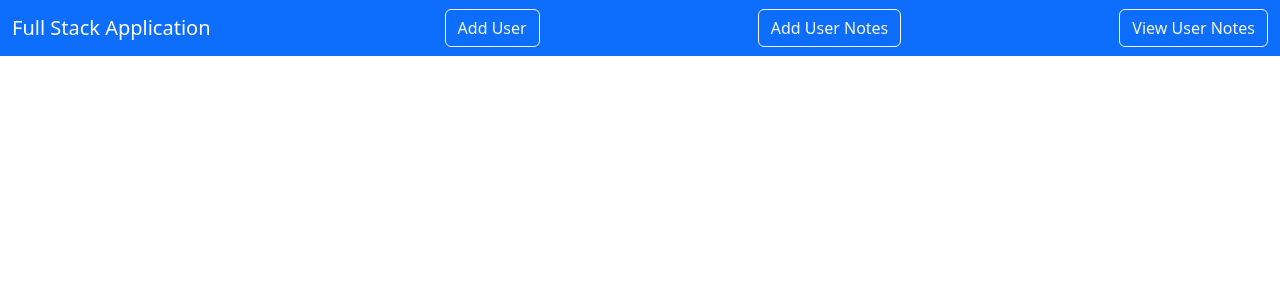
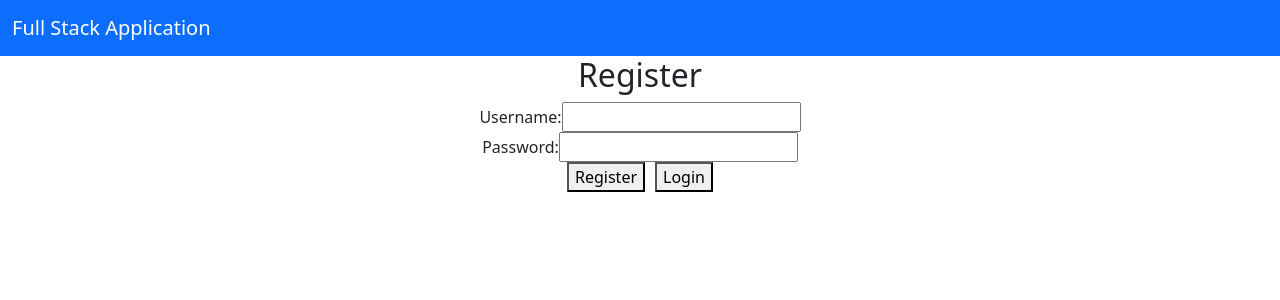
Before and after one commit to lovrocvitas2020/fullstack-front, a React (Create React App) app: page /register in a window 1280 px wide. Shown: the top 300 px of the page. Built offline with nearby package versions, Linux system fonts and the light colour scheme.

Commit message:
modifications 25 1 2025

```diff
--- a/src/App.js
+++ b/src/App.js
@@ -8,6 +8,8 @@ import EditUser from "./users/EditUser";
 import ViewUser from "./users/ViewUser";
 import ViewUserNotes from './users/ViewUserNotes';
 import AddUserNotes from './users/AddUserNotes';
+import Login from './pages/Login';
+import Register from './pages/Register';
 
 function App() {
   return (
@@ -16,12 +18,15 @@ function App() {
     <Navbar/>
 
     <Routes>
-          <Route exact path="/" element={<Home />} />
+          <Route exact path="/" element={<Login />} />
           <Route exact path="/adduser" element={<AddUser />} />
           <Route exact path="/edituser/:id" element={<EditUser />} />
           <Route exact path="/viewuser/:id" element={<ViewUser />} />
           <Route exact path="viewusernotes" element={<ViewUserNotes/>} />
           <Route exact path="/addusernotes" element={<AddUserNotes />} />
+          <Route exact path="/login" element={<Login />} />
+          <Route exact path="/register" element={<Register />} />
+          <Route exact path="/home" element={<Home />} />
         </Routes>
 
     </Router>
--- a/src/layout/Navbar.js
+++ b/src/layout/Navbar.js
@@ -1,14 +1,14 @@
-import React from 'react'
+import React from 'react';
 import { Link } from "react-router-dom";
 
 export default function Navbar() {
   return (
     <div>
-
       <nav className="navbar navbar-expand-lg navbar-dark bg-primary">
         <div className="container-fluid">
           <a className="navbar-brand" href="#">
-                Full Stack Application</a>
+            Full Stack Application
+          </a>
           <button
             className="navbar-toggler"
             type="button"
@@ -18,24 +18,15 @@ export default function Navbar() {
             aria-expanded="false"
             aria-label="Toggle navigation"
           >
-
             <span className="navbar-toggler-icon"></span>
           </button>
+          <div className="collapse navbar-collapse" id="navbarSupportedContent">
+            <ul className="navbar-nav me-auto mb-2 mb-lg-0">
+            </ul>
+          </div>
 
-    <Link className="btn btn-outline-light" to="/adduser">
-            Add User
-    </Link>
-
-    <Link className="btn btn-outline-light" to="/addusernotes">
-           Add User Notes
-    </Link>
-
-    <Link className="btn btn-outline-light" to="/viewusernotes">
-           View User Notes
-    </Link>
         </div>
       </nav>
-
     </div>
-  )
+  );
 }
--- /dev/null
+++ b/src/pages/Login.js
@@ -0,0 +1,59 @@
+import React, { useState } from 'react';
+import { useNavigate } from 'react-router-dom';
+import axios from 'axios';
+
+const Login = () => {
+  const [username, setUsername] = useState('');
+  const [password, setPassword] = useState('');
+  const navigate = useNavigate();
+
+  const handleSubmit = async (e) => {
+    e.preventDefault();
+    try {
+      const response = await axios.post("http://localhost:8080/login", { username, password });
+      if (response.status === 200) {
+        navigate('/home');
+      }
+    } catch (error) {
+      console.error('Login failed:', error);
+    }
+  };
+
+  const handleRegister = () => {
+    navigate('/register'); // Navigate to register page
+  };
+
+  return (
+    <div>
+      <h2>Login</h2>
+      <form onSubmit={handleSubmit}>
+        <div>
+          <label htmlFor="username">Username:</label>
+          <input
+            type="text"
+            id="username"
+            value={username}
+            onChange={(e) => setUsername(e.target.value)}
+            required
+          />
+        </div>
+        <div>
+          <label htmlFor="password">Password:</label>
+          <input
+            type="password"
+            id="password"
+            value={password}
+            onChange={(e) => setPassword(e.target.value)}
+            required
+          />
+        </div>
+        <div>
+          <button type="submit">Login</button>
+          <button type="button" onClick={handleRegister} style={{ marginLeft: '10px' }}>Register</button> {/* Add button to navigate to register page */}
+        </div>
+      </form>
+    </div>
+  );
+};
+
+export default Login;
--- /dev/null
+++ b/src/pages/Register.js
@@ -0,0 +1,65 @@
+import React, { useState } from 'react';
+import { useNavigate } from 'react-router-dom';
+import axios from 'axios';
+
+const Register = () => {
+  const [username, setUsername] = useState('');
+  const [password, setPassword] = useState('');
+  const [successMessage, setSuccessMessage] = useState('');
+  const navigate = useNavigate();
+
+  const handleSubmit = async (e) => {
+    e.preventDefault();
+    console.log("Form submitted"); // Log form submission
+    try {
+      const response = await axios.post("http://localhost:8080/register", { username, password });
+      if (response.status === 200) {
+        console.log("Registration successful");
+        setSuccessMessage('Registration successful!'); // Set success message
+        navigate('/home'); // Redirect to home page
+      }
+    } catch (error) {
+      console.error('Registration failed:', error);
+      setSuccessMessage('Registration failed. Please try again.');
+    }
+  };
+
+  const handleLogin = () => {
+    navigate('/login'); // Navigate to login page
+  };
+
+  return (
+    <div>
+      <h2>Register</h2>
+      <form onSubmit={handleSubmit}>
+        <div>
+          <label htmlFor="username">Username:</label>
+          <input
+            type="text"
+            id="username"
+            value={username}
+            onChange={(e) => setUsername(e.target.value)}
+            required
+          />
+        </div>
+        <div>
+          <label htmlFor="password">Password:</label>
+          <input
+            type="password"
+            id="password"
+            value={password}
+            onChange={(e) => setPassword(e.target.value)}
+            required
+          />
+        </div>
+        <div>
+          <button type="submit">Register</button>
+          <button type="button" onClick={handleLogin} style={{ marginLeft: '10px' }}>Login</button> {/* Add button to navigate to login page */}
+        </div>
+      </form>
+      {successMessage && <p>{successMessage}</p>} {/* Display success message */}
+    </div>
+  );
+};
+
+export default Register;
--- a/src/users/AddUser.js
+++ b/src/users/AddUser.js
@@ -20,7 +20,7 @@ export default function AddUser() {
   const onSubmit = async (e) => {
     e.preventDefault();
     await axios.post("http://localhost:8080/user", user);
-    navigate("/");
+    navigate("/home");
   };
 
   return (
@@ -72,7 +72,7 @@ export default function AddUser() {
             <button type="submit" className="btn btn-outline-primary">
               Submit
             </button>
-            <Link className="btn btn-outline-danger mx-2" to="/">
+            <Link className="btn btn-outline-danger mx-2" to="/home">
               Cancel
             </Link>
           </form>
--- a/src/users/AddUserNotes.js
+++ b/src/users/AddUserNotes.js
@@ -38,7 +38,7 @@ export default function AddUserNotes() {
   const onSubmit = async e => {
     e.preventDefault();
     await axios.post("http://localhost:8080/add_user_notes", userNote); // Ensure this URL matches your backend endpoint
-    navigate("/");
+    navigate("/home");
   };
 
   return (
@@ -76,7 +76,9 @@ export default function AddUserNotes() {
               </select>
             </div>
             <button type="submit" className="btn btn-primary">Submit</button>
-            <Link className="btn btn-secondary my-2" to="/">Cancel</Link>
+            <Link className="btn btn-outline-danger mx-2" to="/home">
+                         Cancel
+            </Link>
           </form>
         </div>
       </div>
--- a/src/users/EditUser.js
+++ b/src/users/EditUser.js
@@ -26,7 +26,7 @@ export default function EditUser() {
   const onSubmit = async (e) => {
     e.preventDefault();
     await axios.put(`http://localhost:8080/user/${id}`, user);
-    navigate("/");
+    navigate("/home");
   };
 
   const loadUser = async () => {
@@ -83,10 +83,13 @@ export default function EditUser() {
             <button type="submit" className="btn btn-outline-primary">
               Submit
             </button>
-            <Link className="btn btn-outline-danger mx-2" to="/">
+            <Link className="btn btn-outline-danger mx-2" to="/home">
               Cancel
             </Link>
           </form>
+          <Link className="btn btn-primary my-2" to="/home">
+            Back to Home
+          </Link>
         </div>
       </div>
     </div>
--- a/src/users/ViewUser.js
+++ b/src/users/ViewUser.js
@@ -53,7 +53,7 @@ export default function ViewUser() {
               </ul>
             </div>
           </div>
-          <Link className="btn btn-primary my-2" to={"/"}>
+          <Link className="btn btn-primary my-2" to={"/home"}>
             Back to Home
           </Link>
         </div>
--- a/src/users/ViewUserNotes.js
+++ b/src/users/ViewUserNotes.js
@@ -38,7 +38,7 @@ export default function ViewUserNotes() {
                                 <thead>
                                     <tr>
                                         <th scope="col">User Note</th>
-                                        <th scope="col">User ID</th>
+                                        <th scope="col">User Note ID</th>
                                     </tr>
                                 </thead>
                                 <tbody>
@@ -52,7 +52,7 @@ export default function ViewUserNotes() {
                             </table>
                         </div>
                     </div>
-                    <Link className="btn btn-primary my-2" to={"/"}>
+                    <Link className="btn btn-primary my-2" to={"/home"}>
                         Back to Home
                     </Link>
                 </div>
```
Also changed, not shown: src/pages/Home.js (+28 -2 lines). Lines whose indentation alone changed are shown as unchanged.
